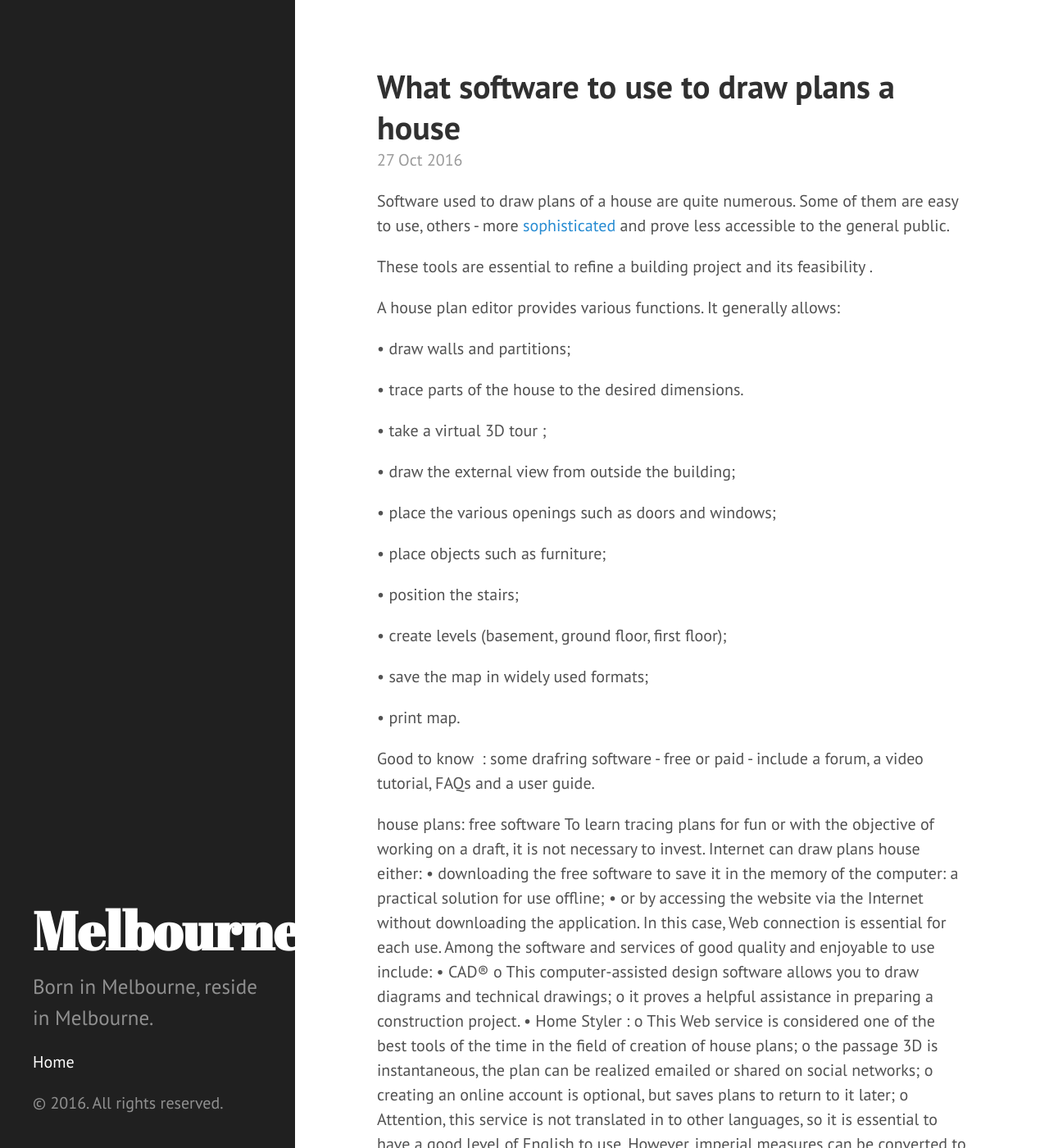
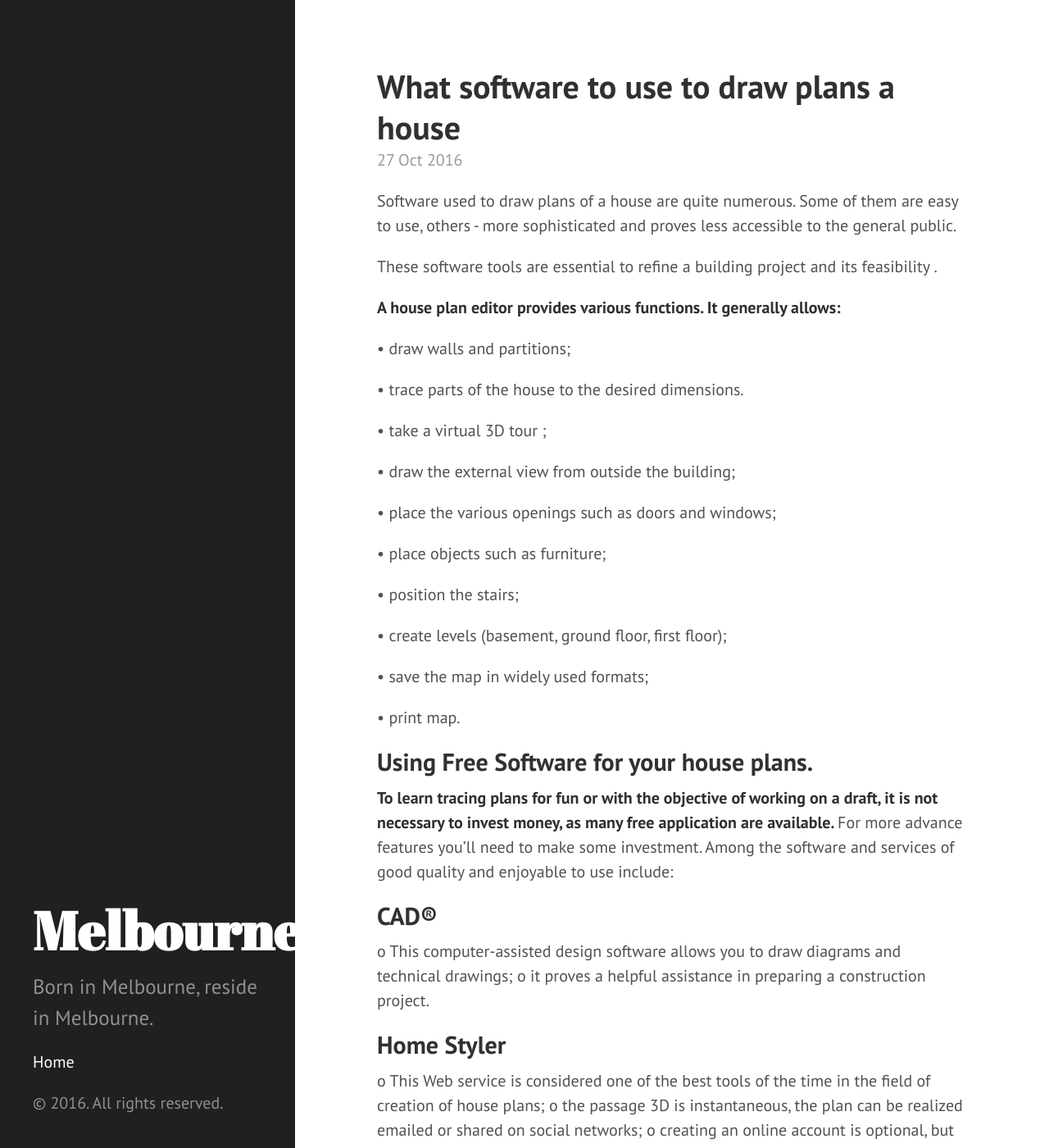
Before and after one commit to ady888/ady888.github.io, a Jekyll site: the page built from _posts/2016-10-27-what-software-to-use-to-draw-plans-a-house.markdown, in a window 1280 px wide and 1400 px high. Shown: the whole window at 82% size. Built offline with Jekyll 4.4.1, drawn with Linux system fonts in a browser that asks for light colours; some of the changed text lies outside the part shown.

Commit message:
Post update: What software to use to draw plans a house

```diff
--- a/_posts/2016-10-27-what-software-to-use-to-draw-plans-a-house.markdown
+++ b/_posts/2016-10-27-what-software-to-use-to-draw-plans-a-house.markdown
@@ -3,11 +3,11 @@ published: true
 title: What software to use to draw plans a house
 layout: post
 ---
-Software used to draw plans of a house are quite numerous. Some of them are easy to use, others - more <a href="/">sophisticated</a> and prove less accessible to the general public.
+Software used to draw plans of a house are quite numerous. Some of them are easy to use, others - more sophisticated and proves less accessible to the general public.
 
-These tools are essential to refine a building project and its feasibility .
+These software tools are essential to refine a building project and its feasibility .
 
-A house plan editor provides various functions. It generally allows:
+<strong>A house plan editor provides various functions. It generally allows:</strong>
 
 •	draw walls and partitions;
 
@@ -30,17 +30,15 @@ A house plan editor provides various functions. It generally allows:
 •	print map.
 
 
-Good to know  : some drafring software - free or paid - include a forum, a video tutorial, FAQs and a user guide.
+<h2>Using Free Software for your house plans.</h2>
+<strong>To learn tracing plans for fun or with the objective of working on a draft, it is not necessary to invest money, as many free application are available. </strong>
+For more advance features you'll need to make some investment. Among the software and services of good quality and enjoyable to use include:
 
-house plans: free software
-To learn tracing plans for fun or with the objective of working on a draft, it is not necessary to invest. Internet can draw plans house either:
-•	downloading the free software to save it in the memory of the computer: a practical solution for use offline;
-•	or by accessing the website via the Internet without downloading the application. In this case, Web connection is essential for each use.
-Among the software and services of good quality and enjoyable to use include:
-•	          CAD®
+<h2>CAD®</h2>
 o	This computer-assisted design software allows you to draw diagrams and technical drawings;
 o	it proves a helpful assistance in preparing a construction project.
-•	Home Styler :
+
+<h2>Home Styler</h2>
 o	This Web service is considered one of the best tools of the time in the field of creation of house plans;
 o	the passage 3D is instantaneous, the plan can be realized emailed or shared on social networks;
 o	creating an online account is optional, but saves plans to return to it later;
```
